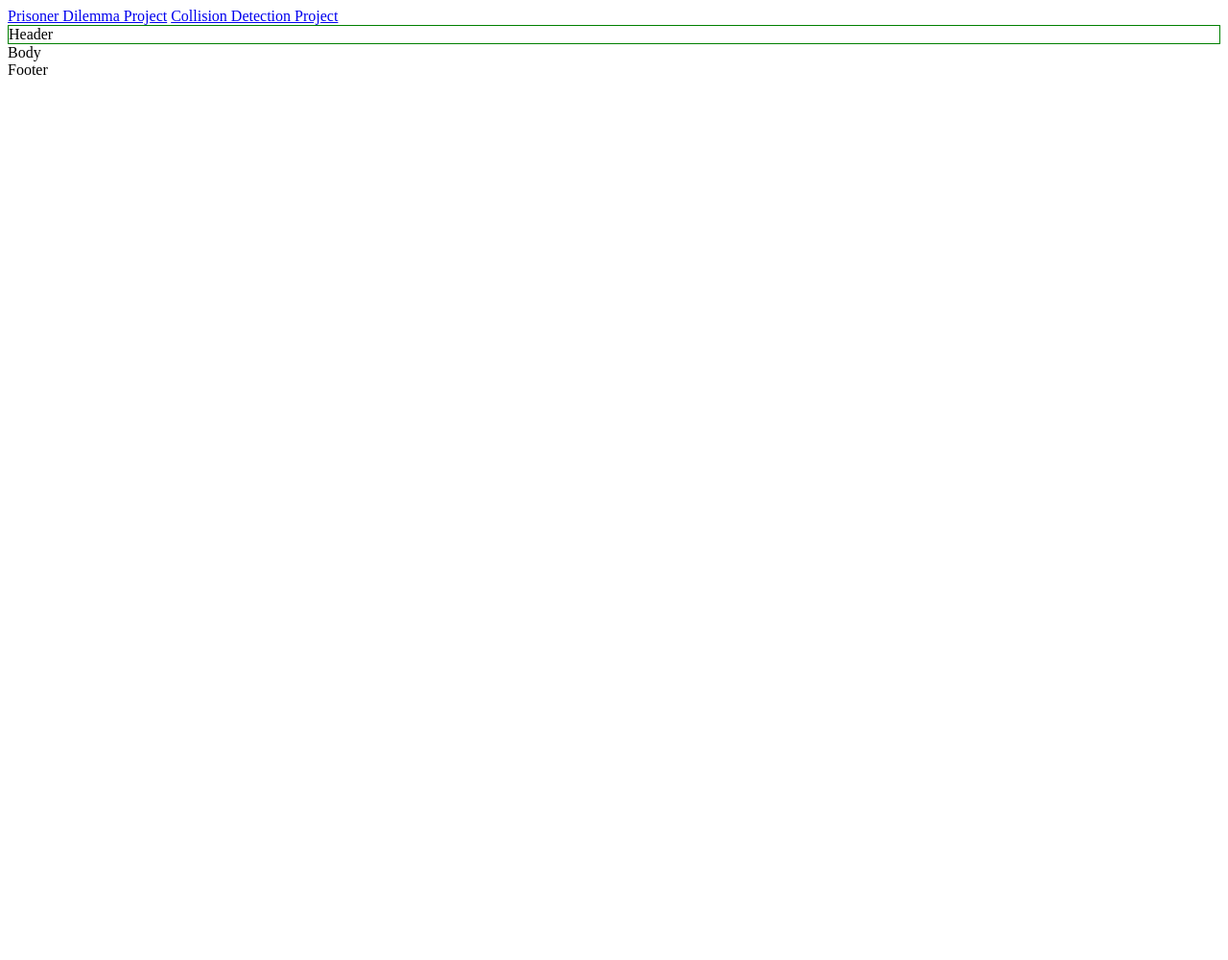
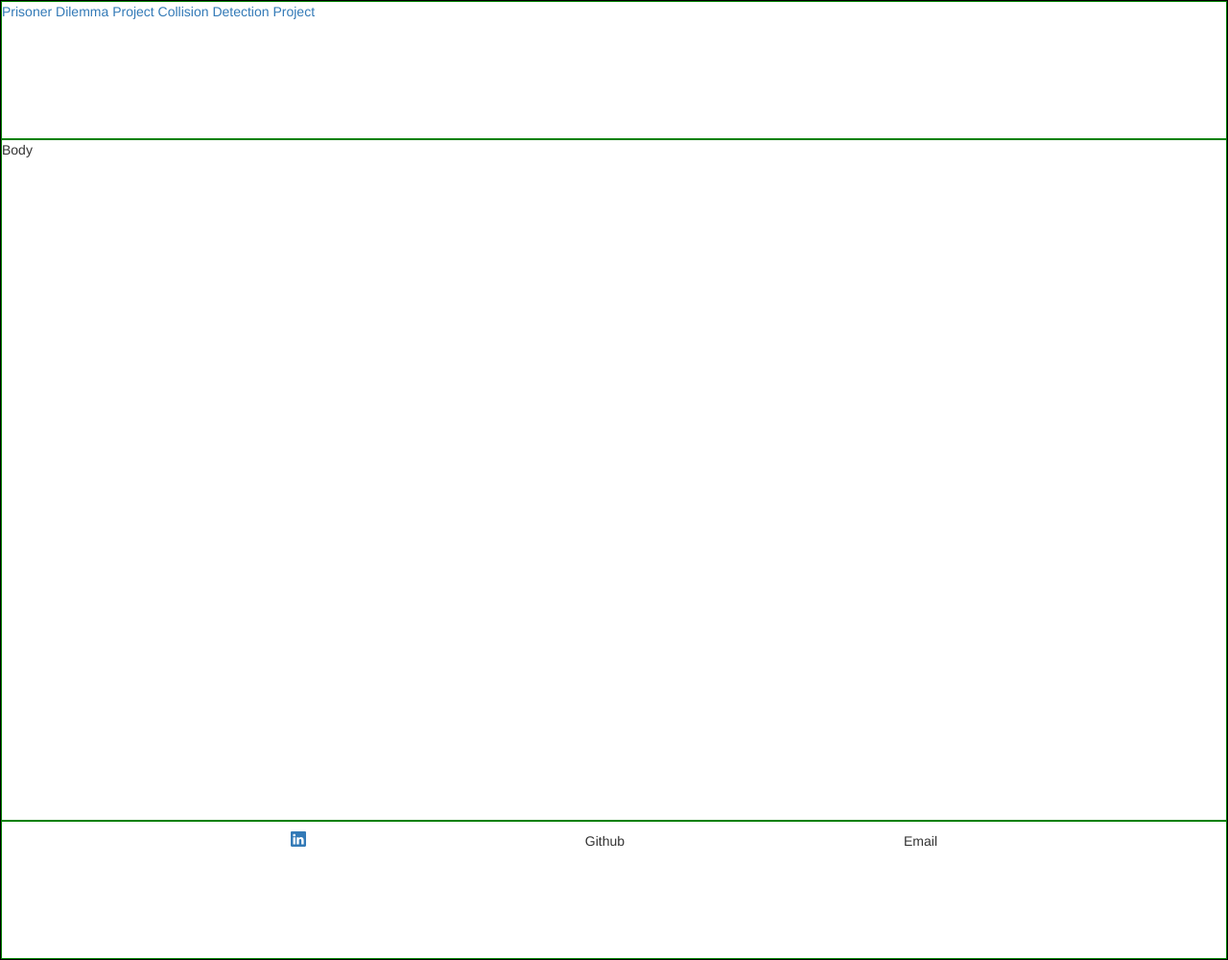
Before and after one commit to ogzkrt/ogzkrt.github.io, a plain HTML site: page index.html in a window 1280 px wide. Shown: the whole page at 96% size. Before the commit the page ends 800 px from the top, so only its background shows below. Drawn offline with nearby package versions, Linux system fonts and the light colour scheme.

Commit message:
trying html

```diff
--- a/index.html
+++ b/index.html
@@ -5,20 +5,41 @@
     <meta charset="UTF-8">
     <meta http-equiv="X-UA-Compatible" content="IE=edge">
     <meta name="viewport" content="width=device-width, initial-scale=1.0">
-    <title>Collision Detection</title>
+    <title>Personal Website</title>
     <link href="src/styles/index.css" rel="stylesheet">
+    <link rel="stylesheet" href="https://maxcdn.bootstrapcdn.com/bootstrap/3.3.7/css/bootstrap.min.css">
+
 </head>
 
 <body>
 
 
-    <a href="/prison.html">Prisoner Dilemma Project</a>
-    <a href="/collision.html">Collision Detection Project</a>
 
+    <div id="mainpage">
+        <div id="header">
+            <a href="/prison.html">Prisoner Dilemma Project</a>
+            <a href="/collision.html">Collision Detection Project</a>
+        </div>
+        <div id="body"> Body</div>
+        <div id="footer">
 
-    <div id="header"> Header</div>
-    <div id="body"> Body</div>
-    <div id="footer"> Footer</div>
+            <div id="contact">
+                <a href="https://www.linkedin.com/in/oğuz-kurt-0b68a31a6/">
+                    <svg xmlns="http://www.w3.org/2000/svg" width="16" height="16" fill="currentColor"
+                        class="bi bi-linkedin" viewBox="0 0 16 16">
+                        <path
+                            d="M0 1.146C0 .513.526 0 1.175 0h13.65C15.474 0 16 .513 16 1.146v13.708c0 .633-.526 1.146-1.175 1.146H1.175C.526 16 0 15.487 0 14.854V1.146zm4.943 12.248V6.169H2.542v7.225h2.401zm-1.2-8.212c.837 0 1.358-.554 1.358-1.248-.015-.709-.52-1.248-1.342-1.248-.822 0-1.359.54-1.359 1.248 0 .694.521 1.248 1.327 1.248h.016zm4.908 8.212V9.359c0-.216.016-.432.08-.586.173-.431.568-.878 1.232-.878.869 0 1.216.662 1.216 1.634v3.865h2.401V9.25c0-2.22-1.184-3.252-2.764-3.252-1.274 0-1.845.7-2.165 1.193v.025h-.016a5.54 5.54 0 0 1 .016-.025V6.169h-2.4c.03.678 0 7.225 0 7.225h2.4z" />
+                    </svg>
+
+                </a>
+
+                <div>Github</div>
+                <div>Email</div>
+            </div>
+
+        </div>
+    </div>
+
 
 </body>
 
--- a/src/styles/index.css
+++ b/src/styles/index.css
@@ -1,3 +1,29 @@
 #header {
     border: 1px solid green;
+    flex: 1;
 }
+
+#body {
+    border: 1px solid green;
+    flex: 5;
+}
+
+#footer {
+    flex: 1;
+    border: 1px solid green;
+}
+
+#mainpage {
+
+    border: 1px solid black;
+    display: flex;
+    flex-direction: column;
+    height: 1000px;
+
+}
+
+#contact {
+    display: flex;
+    justify-content: space-evenly;
+    margin: 10px;
+}
```
